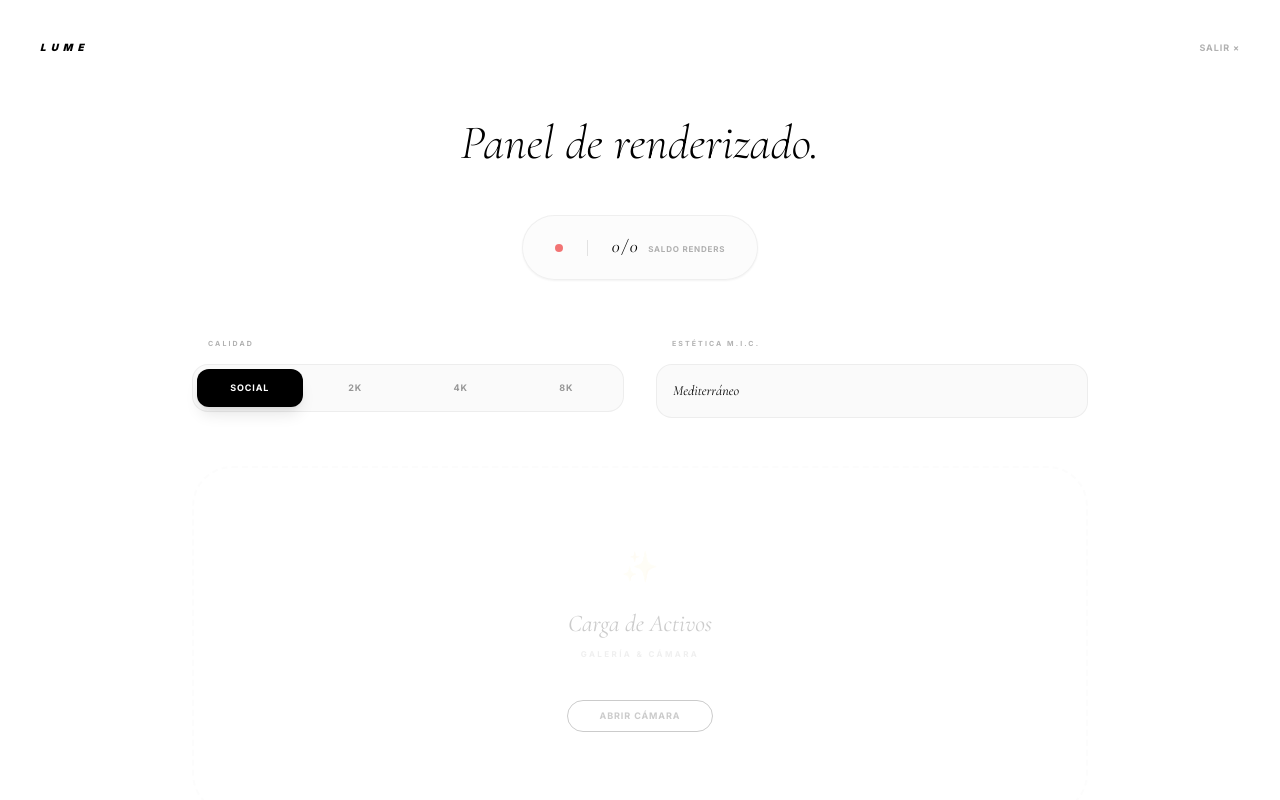
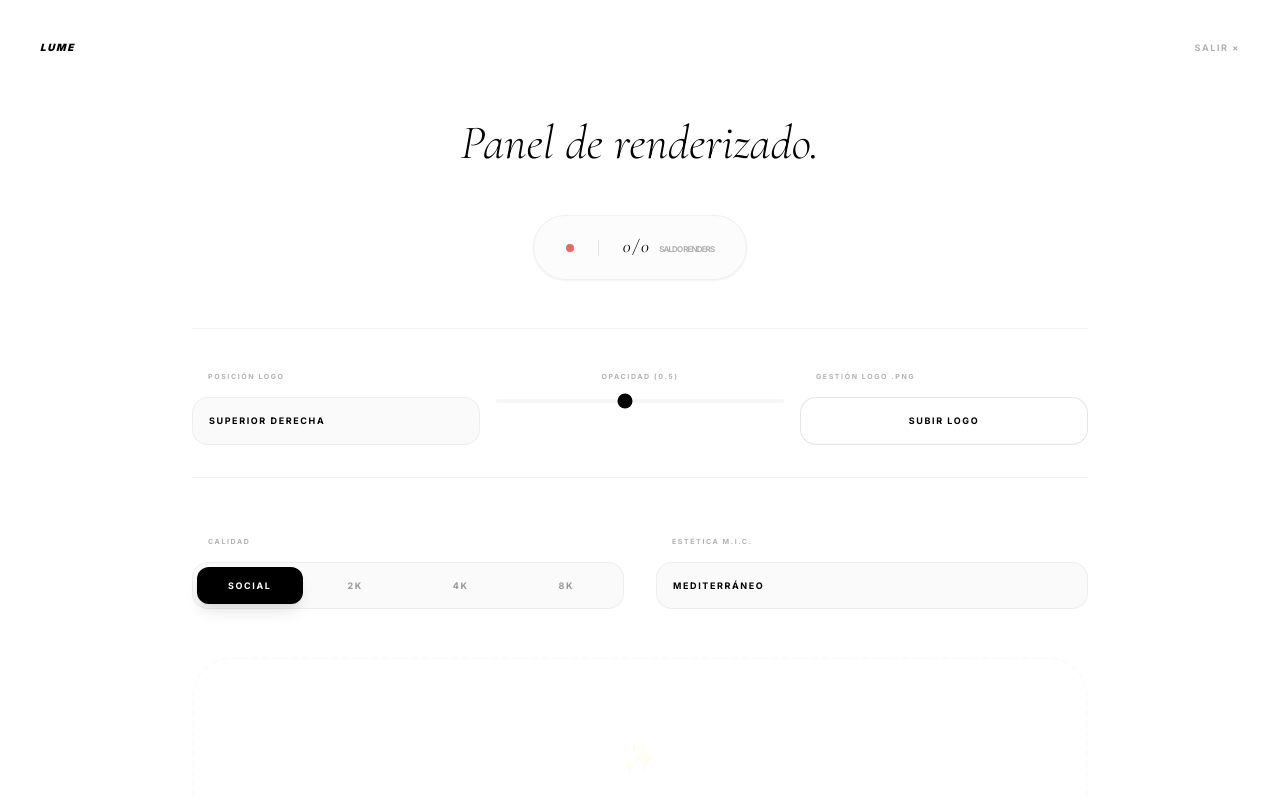
Before and after one commit to lumeglobal10-prog/lume-global-core, a Next.js app: page /dashboard in a window 1280 px wide. Shown: the top 800 px of the page. Built offline with nearby package versions, Linux system fonts and the light colour scheme; no server answers; sample sign-in values are in the browser's storage.

Commit message:
Update page.tsx

```diff
--- a/app/dashboard/page.tsx
+++ b/app/dashboard/page.tsx
@@ -7,6 +7,7 @@ export default function DashboardPage() {
   const router = useRouter();
   const fileInputRef = useRef<HTMLInputElement>(null);
   const cameraInputRef = useRef<HTMLInputElement>(null);
+  const logoInputRef = useRef<HTMLInputElement>(null);
 
   const [mounted, setMounted] = useState(false);
   const [isLogged, setIsLogged] = useState(false);
@@ -15,10 +16,15 @@ export default function DashboardPage() {
   const [userMail, setUserMail] = useState('');
   const [credits, setCredits] = useState({ used: 0, total: 0 });
 
-  // CONFIGURACIÓN DE DIRECTIVA V7.0
+  // CONFIGURACIÓN DE DIRECTIVA V8.1 (INTEGRACIÓN KERNEL V5.2)
   const [selectedQuality, setSelectedQuality] = useState('SOCIAL');
   const [micStyle, setMicStyle] = useState('Mediterráneo');
   const [renderResult, setRenderResult] = useState<{thumbnail: string, downloadUrl: string} | null>(null);
+
+  // VARIABLES DE MARCA DE AGUA (LITERALIDAD V8.1)
+  const [posicion_logo_predeterminada, setPosicionLogo] = useState('SUP_DER');
+  const [opacidad_marca_agua, setOpacidadMarcaAgua] = useState(0.5);
+  const [logoBase64, setLogoBase64] = useState<string | null>(null);
 
   // 🌐 PARÁMETROS TÉCNICOS VALIDADOS (LGC V5.8)
   const API_BASE = "https://lumeglobalcore.com/api";
@@ -38,7 +44,6 @@ export default function DashboardPage() {
       setIsLogged(true);
       setUserMail(mail);
 
-      // Handshake de integridad con Gateway Nginx
       fetch(`${API_BASE}/v1/auth/validate`, { headers: LUME_HEADERS })
         .then(res => setIsSystemOnline(res.ok))
         .catch(() => setIsSystemOnline(false));
@@ -59,6 +64,15 @@ export default function DashboardPage() {
     } catch (e) { console.warn("LGC_SYNC_ERROR"); }
   };
 
+  const handleLogoUpload = (e: React.ChangeEvent<HTMLInputElement>) => {
+    const file = e.target.files?.[0];
+    if (file) {
+      const reader = new FileReader();
+      reader.onloadend = () => setLogoBase64(reader.result as string);
+      reader.readAsDataURL(file);
+    }
+  };
+
   const handleUpload = async (e: React.ChangeEvent<HTMLInputElement>) => {
     const file = e.target.files?.[0];
     if (!file || !isSystemOnline) return;
@@ -70,6 +84,11 @@ export default function DashboardPage() {
     formData.append('style', micStyle);
     formData.append('user_mail', userMail);
 
+    // Inyección de Variables Técnicas KERNEL V5.2
+    formData.append('posicion_logo_predeterminada', posicion_logo_predeterminada);
+    formData.append('opacidad_marca_agua', opacidad_marca_agua.toString());
+    if (logoBase64) formData.append('logo_png', logoBase64);
+
     try {
       const response = await fetch(`${API_BASE}/v1/render/create`, {
         method: 'POST',
@@ -79,7 +98,6 @@ export default function DashboardPage() {
 
       if (response.ok) {
         const data = await response.json();
-        // Sincronización con Base de Datos para entrega de resultados
         setRenderResult({
           thumbnail: data.thumbnail_url,
           downloadUrl: data.download_url
@@ -96,45 +114,79 @@ export default function DashboardPage() {
   if (!mounted || !isLogged) return <div className="min-h-screen bg-white" />;
 
   return (
-    <main className="min-h-screen bg-white text-black font-sans flex flex-col p-6 md:p-10">
+    <main className="min-h-screen bg-white text-black font-sans flex flex-col p-6 md:p-10 uppercase tracking-widest">
 
-      {/* HEADER MINIMALISTA */}
       <nav className="flex justify-between items-center w-full mb-16">
-        <div className="text-[10px] font-black tracking-[0.5em] uppercase italic">LUME</div>
-        <button onClick={() => { localStorage.clear(); router.push('/'); }} className="text-[9px] font-bold uppercase tracking-widest opacity-30 hover:opacity-100 transition-opacity">
+        <div className="text-[10px] font-black italic">LUME</div>
+        <button onClick={() => { localStorage.clear(); router.push('/'); }} className="text-[9px] font-bold opacity-30 hover:opacity-100 transition-opacity">
           SALIR ×
         </button>
       </nav>
 
       <div className="max-w-4xl mx-auto w-full space-y-12">
 
-        {/* TÍTULO KARADA DECO */}
-        <h1 className="text-4xl md:text-5xl font-serif font-light italic text-center lowercase first-letter:uppercase">
+        <h1 className="text-4xl md:text-5xl font-serif font-light italic text-center lowercase first-letter:uppercase normal-case tracking-normal">
           Panel de renderizado.
         </h1>
 
-        {/* WIDGET SUPERIOR: ESTADO Y SALDO */}
         <div className="flex justify-center">
           <div className="border border-black/5 bg-neutral-50/50 px-8 py-4 rounded-full flex items-center gap-6 shadow-sm">
             <div className={`w-2 h-2 rounded-full ${isSystemOnline ? 'bg-green-500 shadow-[0_0_8px_rgba(34,197,94,0.6)]' : 'bg-red-500 animate-pulse'}`}></div>
             <div className="h-4 w-[1px] bg-black/10"></div>
-            <span className="text-lg font-serif italic tracking-tighter">
-              {credits.used} / {credits.total} <span className="text-[8px] font-sans not-italic font-bold uppercase tracking-widest opacity-30 ml-2">Saldo Renders</span>
+            <span className="text-lg font-serif italic tracking-tighter normal-case">
+              {credits.used} / {credits.total} <span className="text-[8px] font-sans not-italic font-bold opacity-30 ml-2">SALDO RENDERS</span>
             </span>
+          </div>
+        </div>
+
+        {/* REINGENIERÍA: CONFIGURACIÓN DE MARCA (KERNEL V5.2) */}
+        <div className="grid grid-cols-1 md:grid-cols-3 gap-4 border-y border-black/5 py-8">
+          <div className="space-y-3">
+            <span className="text-[7px] font-bold opacity-30 ml-4">POSICIÓN LOGO</span>
+            <select
+              value={posicion_logo_predeterminada}
+              onChange={(e) => setPosicionLogo(e.target.value)}
+              className="w-full bg-neutral-50 border border-black/5 p-4 rounded-2xl text-[9px] font-bold focus:outline-none appearance-none cursor-pointer"
+            >
+              <option value="SUP_IZQ">SUPERIOR IZQUIERDA</option>
+              <option value="SUP_DER">SUPERIOR DERECHA</option>
+              <option value="INF_IZQ">INFERIOR IZQUIERDA</option>
+              <option value="INF_DER">INFERIOR DERECHA</option>
+            </select>
+          </div>
+
+          <div className="space-y-3 text-center">
+            <span className="text-[7px] font-bold opacity-30">OPACIDAD ({opacidad_marca_agua})</span>
+            <input
+              type="range" min="0.1" max="1.0" step="0.1"
+              value={opacidad_marca_agua}
+              onChange={(e) => setOpacidadMarcaAgua(parseFloat(e.target.value))}
+              className="w-full h-1 bg-neutral-100 rounded-lg appearance-none cursor-pointer accent-black"
+            />
+          </div>
+
+          <div className="space-y-3">
+            <span className="text-[7px] font-bold opacity-30 ml-4">GESTIÓN LOGO .PNG</span>
+            <button
+              onClick={() => logoInputRef.current?.click()}
+              className={`w-full p-4 rounded-2xl text-[9px] font-bold border border-black/10 transition-all ${logoBase64 ? 'bg-black text-white' : 'bg-white text-black'}`}
+            >
+              {logoBase64 ? 'LOGO CARGADO ✓' : 'SUBIR LOGO'}
+            </button>
+            <input type="file" ref={logoInputRef} onChange={handleLogoUpload} className="hidden" accept="image/png" />
           </div>
         </div>
 
         {/* SELECTORES DE INGESTA */}
         <div className="grid grid-cols-1 md:grid-cols-2 gap-8">
-          {/* BOTONES DE CALIDAD */}
           <div className="space-y-3">
-            <span className="text-[7px] font-bold uppercase tracking-[0.3em] opacity-30 ml-4">Calidad</span>
+            <span className="text-[7px] font-bold opacity-30 ml-4">CALIDAD</span>
             <div className="flex bg-neutral-50 p-1 rounded-2xl border border-black/5">
               {['SOCIAL', '2K', '4K', '8K'].map((q) => (
                 <button
                   key={q}
                   onClick={() => setSelectedQuality(q)}
-                  className={`flex-1 py-3 rounded-xl text-[9px] font-bold tracking-widest transition-all ${selectedQuality === q ? 'bg-black text-white shadow-lg' : 'text-black/40 hover:text-black'}`}
+                  className={`flex-1 py-3 rounded-xl text-[9px] font-bold transition-all ${selectedQuality === q ? 'bg-black text-white shadow-lg' : 'text-black/40 hover:text-black'}`}
                 >
                   {q}
                 </button>
@@ -142,18 +194,17 @@ export default function DashboardPage() {
             </div>
           </div>
 
-          {/* SELECTOR M.I.C. */}
           <div className="space-y-3">
-            <span className="text-[7px] font-bold uppercase tracking-[0.3em] opacity-30 ml-4">Estética M.I.C.</span>
+            <span className="text-[7px] font-bold opacity-30 ml-4">ESTÉTICA M.I.C.</span>
             <select
               value={micStyle}
               onChange={(e) => setMicStyle(e.target.value)}
-              className="w-full bg-neutral-50 border border-black/5 p-4 rounded-2xl font-serif italic text-sm focus:outline-none appearance-none cursor-pointer"
+              className="w-full bg-neutral-50 border border-black/5 p-4 rounded-2xl text-[9px] font-bold focus:outline-none appearance-none cursor-pointer"
             >
-              <option>Mediterráneo</option>
-              <option>Industrial</option>
-              <option>Nórdico</option>
-              <option>Minimalista</option>
+              <option>MEDITERRÁNEO</option>
+              <option>INDUSTRIAL</option>
+              <option>NÓRDICO</option>
+              <option>MINIMALISTA</option>
             </select>
           </div>
         </div>
@@ -165,18 +216,17 @@ export default function DashboardPage() {
         >
           <div className="text-3xl opacity-20 group-hover:opacity-100 group-hover:scale-110 transition-all">✨</div>
           <div className="text-center">
-            <p className="font-serif italic text-2xl mb-2">Carga de Activos</p>
-            <p className="text-[8px] font-bold uppercase tracking-[0.3em] opacity-30">Galería & Cámara</p>
+            <p className="font-serif italic text-2xl mb-2 normal-case tracking-normal">Carga de Activos</p>
+            <p className="text-[8px] font-bold opacity-30">GALERÍA & CÁMARA</p>
           </div>
           <button
             onClick={(e) => { e.stopPropagation(); cameraInputRef.current?.click(); }}
-            className="mt-4 px-8 py-2 border border-black text-[9px] font-bold uppercase tracking-widest rounded-full hover:bg-black hover:text-white transition-all"
+            className="mt-4 px-8 py-2 border border-black text-[9px] font-bold rounded-full hover:bg-black hover:text-white transition-all"
           >
-            Abrir Cámara
+            ABRIR CÁMARA
           </button>
         </div>
 
-        {/* VISUALIZADOR DE RESULTADOS */}
         {renderResult && (
           <div className="pt-10 border-t border-black/5 flex flex-col items-center gap-6 animate-in fade-in slide-in-from-bottom-4">
             <div className="w-full max-w-sm aspect-video rounded-3xl overflow-hidden shadow-2xl border border-black/5">
@@ -185,9 +235,9 @@ export default function DashboardPage() {
             <a
               href={renderResult.downloadUrl}
               download
-              className="bg-black text-white px-10 py-4 rounded-full text-[10px] font-bold uppercase tracking-[0.2em] shadow-xl hover:scale-105 active:scale-95 transition-all"
+              className="bg-black text-white px-10 py-4 rounded-full text-[10px] font-bold shadow-xl hover:scale-105 active:scale-95 transition-all"
             >
-              Descargar Render {selectedQuality}
+              DESCARGAR RENDER {selectedQuality}
             </a>
           </div>
         )}
@@ -195,17 +245,16 @@ export default function DashboardPage() {
         {uploading && (
           <div className="flex flex-col items-center gap-4">
             <div className="w-6 h-6 border-2 border-black border-t-transparent rounded-full animate-spin"></div>
-            <span className="text-[8px] font-bold uppercase tracking-[0.4em] animate-pulse">Procesando en San Pablo...</span>
+            <span className="text-[8px] font-bold animate-pulse">PROCESANDO EN SAN PABLO...</span>
           </div>
         )}
-
       </div>
 
       <input type="file" ref={fileInputRef} onChange={handleUpload} className="hidden" accept="image/*" />
       <input type="file" ref={cameraInputRef} onChange={handleUpload} className="hidden" accept="image/*" capture="environment" />
 
       <footer className="mt-auto py-10 flex flex-col items-center opacity-20">
-        <p className="text-[7px] font-bold tracking-[0.5em] uppercase italic">LUME GLOBAL CORE 🌎 2026</p>
+        <p className="text-[7px] font-bold italic">LUME GLOBAL CORE 🌎 2026</p>
       </footer>
     </main>
   );
```
